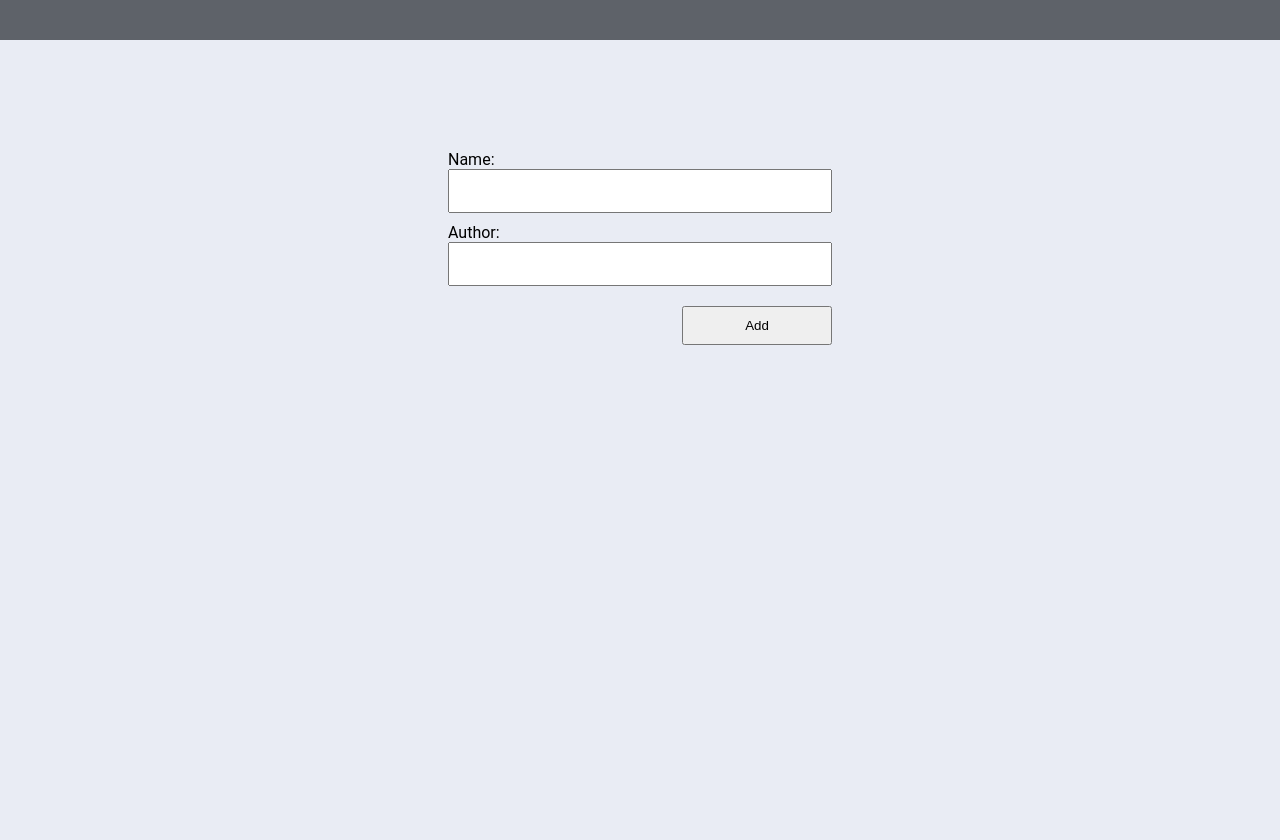
After one commit to georgelyn/python-books, a Flask app: page /add-book in a window 1280 px wide. The commit adds this page. Run offline with Flask 2, Linux system fonts and the light colour scheme.

Commit message:
Add page to add new book

```diff
--- a/app/app.py
+++ b/app/app.py
@@ -1,5 +1,5 @@
 import requests
-from flask import Flask, render_template
+from flask import Flask, render_template, redirect, request
 
 app = Flask(__name__)
 api_uri = 'http://127.0.0.1:5001'
@@ -10,8 +10,16 @@ def index():
     books = response["books"]
     return render_template('index.html', books=books)
 
-@app.route('/add-book')
+@app.route('/add-book', methods=['GET', 'POST'])
 def add():
+    if (request.method == 'POST'):
+        # name = request.form["name"]
+        # author = request.form["author"]
+        response = requests.post(api_uri + '/books', json = { "name": request.form["name"],
+                                                    "author": request.form["author"] })
+        if response.status_code == 500:
+            raise
+        return redirect('/')
     return render_template('book.html')
 
 
--- a/app/static/css/main.css
+++ b/app/static/css/main.css
@@ -23,7 +23,7 @@ body {
   grid-template-columns: 200px auto;
   height: 100%;
   width: 100%;
-  overflow: auto;
+  overflow: hidden;
 }
 
 .sidebar {
@@ -36,7 +36,6 @@ body {
   grid-area: books;
   display: grid;
   justify-content: center;
-  /* grid-area: books; */
   /* grid-template-columns:
     minmax(280px, max-content)
     repeat(auto-fill, 280px); */
@@ -49,7 +48,10 @@ body {
   /* grid-auto-flow: row; */
   /* background-color: aliceblue; */
   border-radius: 10px;
-  margin: 10px;
+  margin-top: 10px;
+  /* height: 90%; */
+  overflow: auto;
+  margin-bottom: 50px;
 }
 
 .book {
@@ -73,3 +75,36 @@ body {
   width: 150px;
   height: 150px;
 }
+
+.container.add-book {
+  display: flex;
+  flex-direction: column;
+  width: 100%;
+  align-items: center;
+  /* justify-content: center; */
+}
+
+.add-book > form {
+  display: flex;
+  flex-direction: column;
+  width: 30%;
+  margin: 100px auto;
+}
+
+.add-book > input[type='submit'] {
+  display: flex;
+  justify-content: end;
+  width: 150px;
+  margin-top: 20px;
+  margin-left: auto;
+  padding: 10px;
+}
+
+.add-book > label {
+  padding-top: 10px;
+}
+
+.add-book > input[type='text'] {
+  height: 40px;
+  font-size: 1.2em;
+}
--- /dev/null
+++ b/app/templates/book.html
@@ -0,0 +1,15 @@
+{% extends 'layout.html' %}
+
+{% block body %}
+
+<div class="add-book container">
+    <form action="/add-book" method="POST" class="add-book">
+        <label for="name">Name:</label>
+        <input type="text" id="name" name="name" required>
+        <label for="author">Author:</label>
+        <input type="text" id="author" name="author" required>
+        <input type="submit" value="Add">
+    </form>
+</div>
+
+{% endblock %}
--- a/app/templates/layout.html
+++ b/app/templates/layout.html
@@ -9,6 +9,7 @@
     <link rel="stylesheet" href="{{ url_for('static', filename='css/main.css') }}" </head>
 
 <body>
+    <header class="header"></header>
     {% block body %}
     {% endblock %}
 </body>
```
Also changed, not shown: app/templates/index.html (+5 -3 lines), api/books.db.
